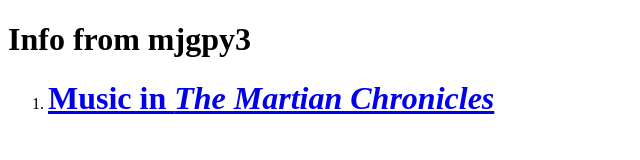
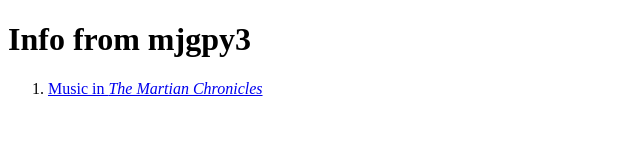
Before and after one commit to mjgpy3/info, a plain HTML site: page index.html in a window 1280 px wide. Shown: the whole page, without its empty margins (0-640 px from the left). Drawn offline with Linux system fonts and the light colour scheme.

Commit message:
Fix link

```diff
--- a/index.html
+++ b/index.html
@@ -12,8 +12,8 @@
     <body>
         <h1>Info from mjgpy3</h1>
         <ol>
-            <li><a href="/pages/music-in-martian-chronicles.html">
-                <h1>Music in <i>The Martian Chronicles</i></h1></a>
+            <li>
+                <a href="/info/pages/music-in-martian-chronicles.html">Music in <i>The Martian Chronicles</i></a>
             </li>
         </ol>
     </body>
```
